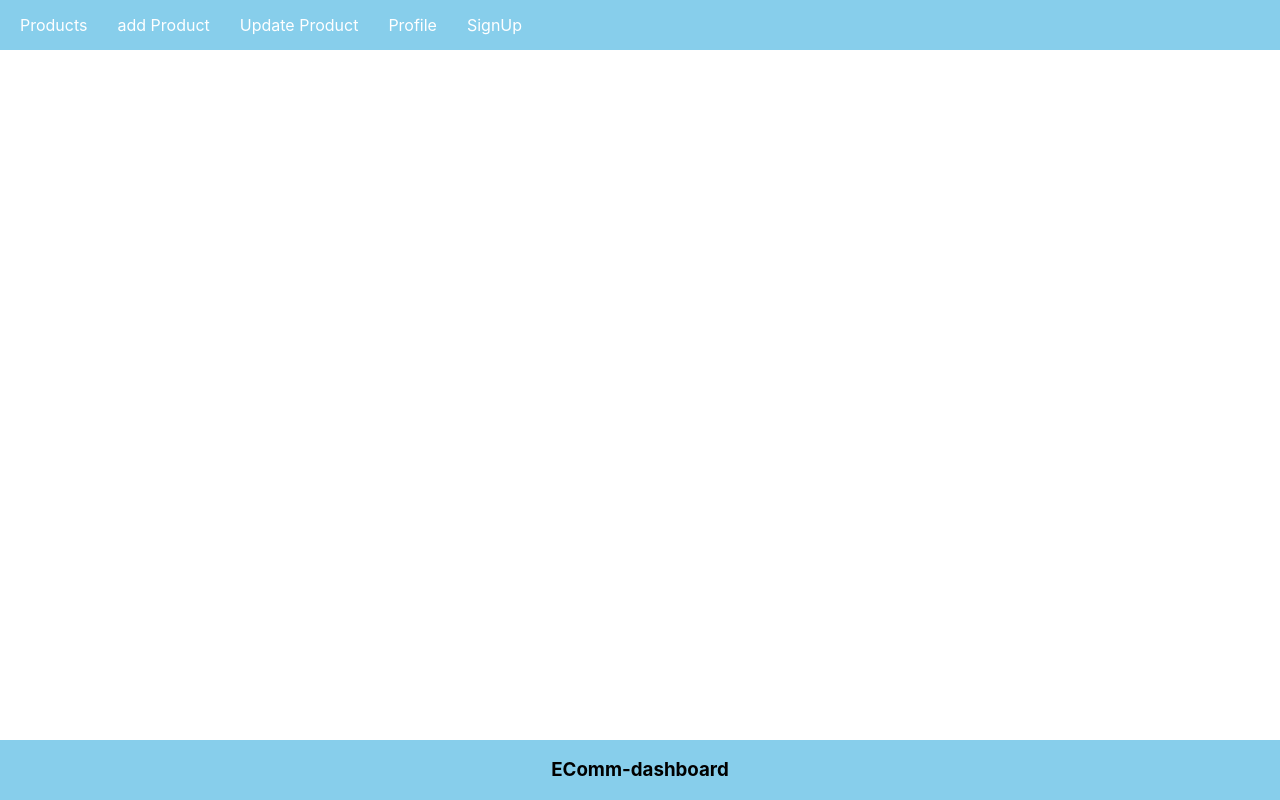
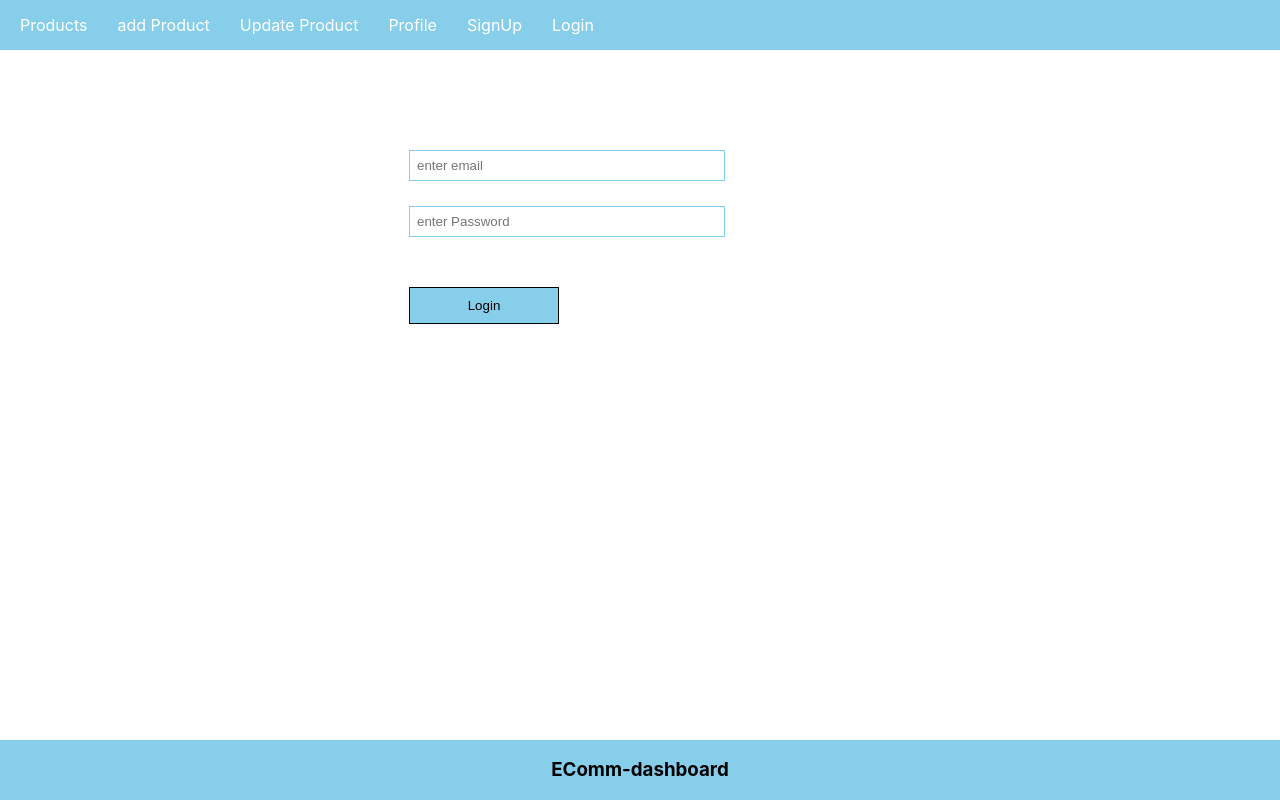
Before and after one commit to Kadar-Admankar/E-Comm, a React (Create React App) app in the folder front-end/: page /login in a window 1280 px wide. Built offline with nearby package versions, Linux system fonts and the light colour scheme.

Commit message:
login page created

```diff
--- a/front-end/src/App.css
+++ b/front-end/src/App.css
@@ -25,6 +25,11 @@
 }
 .register{
   margin-left: 30%;
+}
+
+.login{
+  margin-left: 30%;
+  margin-top: 100px;
 }
 
 .inputBox{
--- a/front-end/src/App.js
+++ b/front-end/src/App.js
@@ -4,6 +4,8 @@
 import Footer from './Components/Footer';
 import SignUp from './Components/SignUp';
 import PrivateComponent from './Components/Private';
+import Login from './Components/Login';
+
 function App() {
   return (
     <div className="App">
@@ -20,6 +22,7 @@
         </Route>   {/* private componet wrapper end here */}
 
         <Route path='/signup' element={ <SignUp /> } />
+        <Route path='/login' element = { <Login /> } />
       </Routes>
       </BrowserRouter>
       <Footer />
--- /dev/null
+++ b/front-end/src/Components/Login.js
@@ -0,0 +1,21 @@
+import React, { useState } from "react";
+
+const Login = ()=>{
+    const [ email, setEmail ] = useState("")
+    const [ password, setPassword ] = useState("")
+
+    const handleLogin = ()=>{
+        console.log(email, password)
+    }
+
+    return(
+        <div className="login">
+             <input type="text" className="inputBox" value={email} onChange={(e)=>{setEmail(e.target.value)}} placeholder="enter email" />
+             <input type="password" className="inputBox" value={password} onChange={(e)=>{setPassword(e.target.value)}} placeholder="enter Password" />
+
+             <button  className="appButton" onClick={handleLogin} type="button">Login</button>
+        </div>
+    )
+}
+
+export default Login
--- a/front-end/src/Components/Nav.js
+++ b/front-end/src/Components/Nav.js
@@ -18,6 +18,7 @@
 
                 <li><Link to='/profile'>Profile</Link></li>
                 <li>{ auth ? <Link onClick={ logout } to='/signup'>Logout</Link> : <Link to='/signup'>SignUp</Link> }</li>
+                <li><Link to='/login'>Login</Link></li>
             </ul>
         </div>
     )
```
